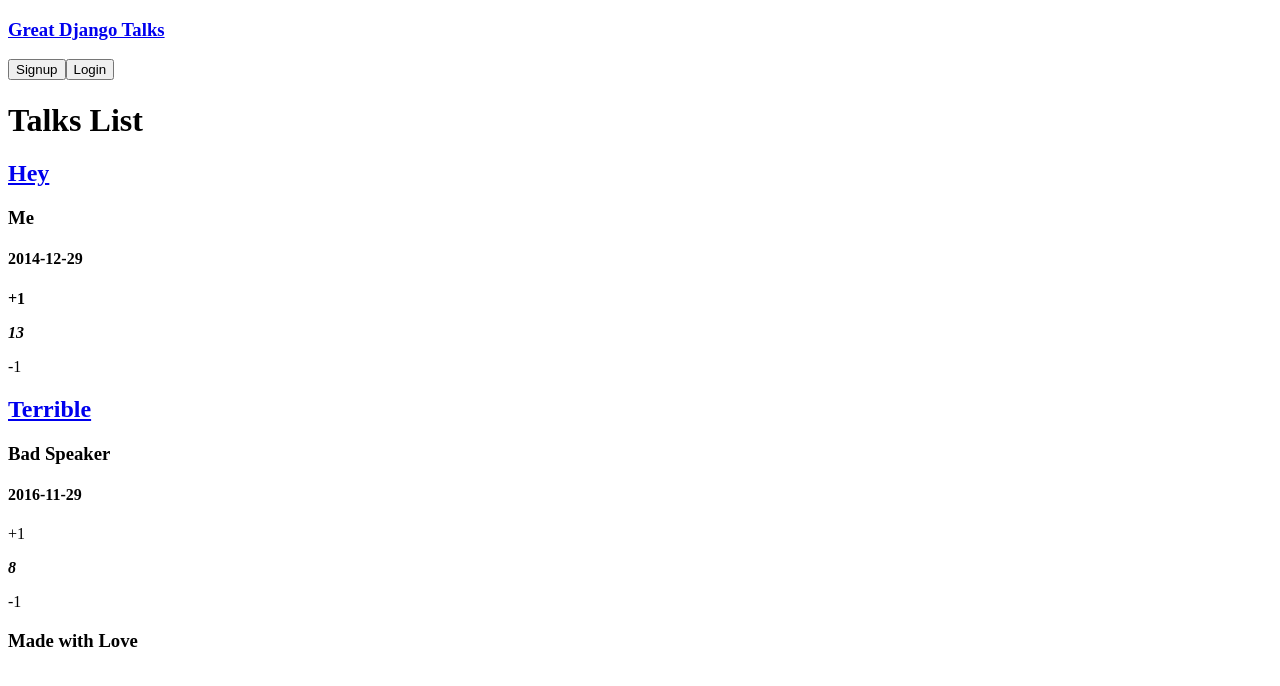
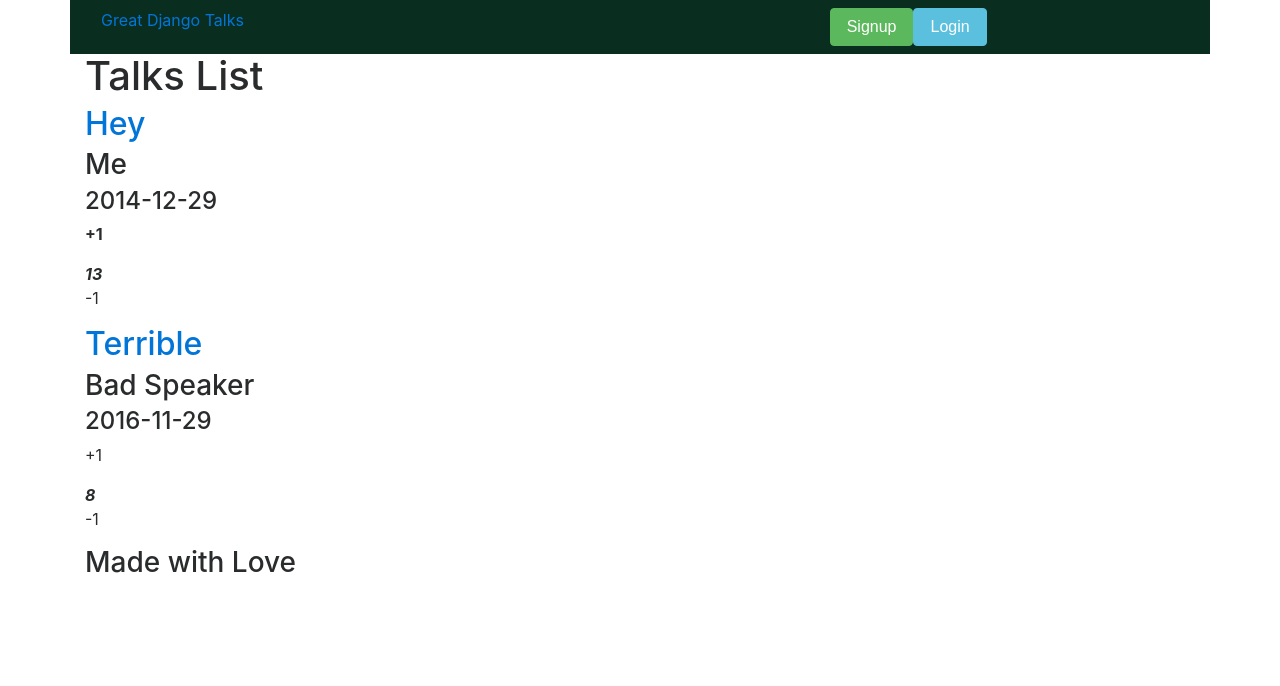
Before and after one commit to lightstrike/djangocon-2017-react, a React app: page / in a window 1280 px wide. Shown: the top 686 px of the page. Built offline with nearby package versions, Linux system fonts and the light colour scheme; no server answers; what normalizr would draw is missing.

Commit message:
first pass at header styling

```diff
--- a/website/App.jsx
+++ b/website/App.jsx
@@ -28,7 +28,7 @@ class App extends Component {
   render() {
     return (
       <BrowserRouter>
-        <div>
+        <div className="container">
           <Header heading="Great Django Talks" />
           <Switch>
             <Route exact path="/" component={HomePage} />
--- a/website/components/stateful/Header.jsx
+++ b/website/components/stateful/Header.jsx
@@ -23,11 +23,13 @@ class Header extends Component {
 
   render() {
     return (
-      <nav>
-        <Link to="/">
-          <h3>{this.props.heading}</h3>
-        </Link>
-        <UserSection isLoggedIn={this.state.isLoggedIn} user={this.state.user} />
+      <nav className="navbar navbar-inverse navbar-toggleable-md row" style={{ backgroundColor: '#092E20' }}>
+        <ul className="nav navbar-nav col-md-12">
+          <li className="nav-item col-md-4">
+            <Link to="/">{this.props.heading}</Link>
+          </li>
+          <UserSection isLoggedIn={this.state.isLoggedIn} user={this.state.user} />
+        </ul>
       </nav>
     );
   }
--- a/website/components/stateless/UserSection.jsx
+++ b/website/components/stateless/UserSection.jsx
@@ -13,22 +13,22 @@ const defaultProps = {
 
 function UserSection({ isLoggedIn, user }) {
   return (
-    <section>
+    <li className="nav-item col-md-4 push-md-4">
       {user &&
-        <span>Hi {user}</span>
+        <span className="nav-item">Hi {user}</span>
       }
       {isLoggedIn ? (
-        <buttons>
-          <button>Add Talk</button>
-          <button>Logout</button>
-        </buttons>
+        <span className="nav-item">
+          <button className="btn btn-success">Add Talk</button>
+          <button className="btn btn-secondary">Logout</button>
+        </span>
       ) : (
-        <buttons>
-          <button>Signup</button>
-          <button>Login</button>
-        </buttons>
+        <span className="nav-item">
+          <button className="btn btn-success">Signup</button>
+          <button className="btn btn-info">Login</button>
+        </span>
       )}
-    </section>
+    </li>
   );
 }
 
--- a/website/index-template.html
+++ b/website/index-template.html
@@ -1,5 +1,8 @@
 <!DOCTYPE html>
 <html lang="en">
+    <head>
+      <link rel="stylesheet" href="https://maxcdn.bootstrapcdn.com/bootstrap/4.0.0-alpha.6/css/bootstrap.min.css" integrity="sha384-rwoIResjU2yc3z8GV/NPeZWAv56rSmLldC3R/AZzGRnGxQQKnKkoFVhFQhNUwEyJ" crossorigin="anonymous">
+    </head>
     <body>
         <div id='root'></div>
     </body>
```
